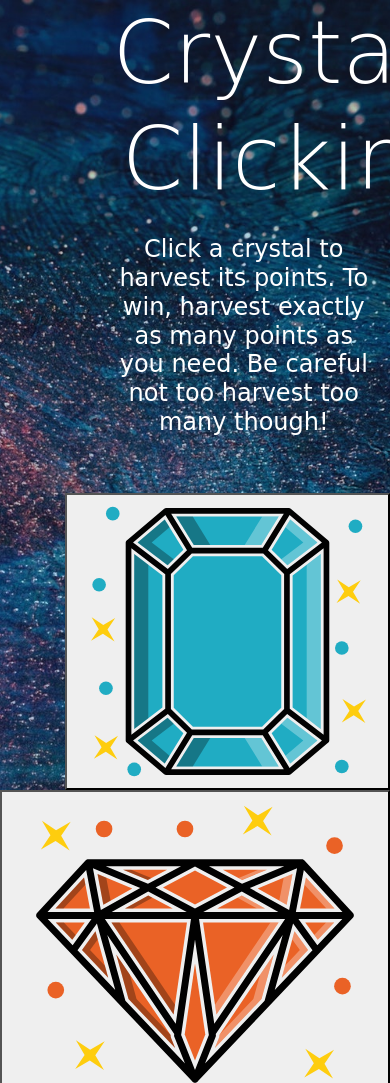
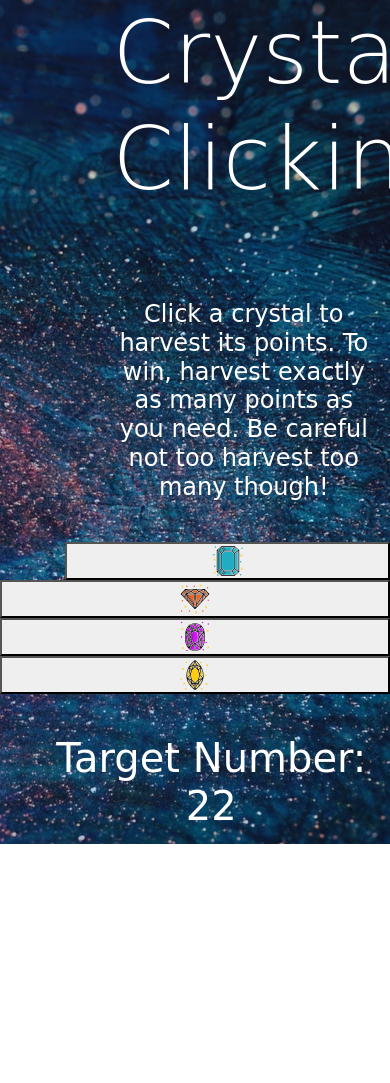
Before and after one commit to gggriffin/Unit-4-Game, a plain HTML site: page index.html in a window 390 px wide. Shown: the top 1083 px of the page. After the commit the page ends 1034 px from the top, so only its background shows below. Drawn offline with nearby package versions, Linux system fonts and the light colour scheme; a web font is replaced by a local one.

Commit message:
deleted console.logs, added media queries

```diff
--- a/assets/css/style.css
+++ b/assets/css/style.css
@@ -16,3 +16,20 @@ body, html {
     background-size: cover;
 
 }
+
+@media only screen and (max-width: 980px) {
+
+}
+@media only screen and (max-width: 768px) {
+
+}
+@media only screen and (max-width: 640px) {
+    #gem {
+        height: 2em;
+        width: 2em;
+    }
+    #title {
+        height:3em;
+        width: 3em;
+    }
+}
--- a/index.html
+++ b/index.html
@@ -18,41 +18,37 @@
 <body>
     <div class="background">
         <div class="container">
-            <div class="row">
+            <div class="row pb-1">
                 <div class="col-md-6 offset-3">
-                    <div class="display-2 text-center">Crystal Clickin</div>
+                    <div class="display-2 text-center" id="title">Crystal Clickin</div>
                 </div>
             </div>
             <br>
             <div class="row">
-                <h4 class="col-md-6 text-center offset-3">Click a crystal to harvest its points. To win, harvest exactly
+                <h4 class="col-md-6 text-center offset-3 py-2">Click a crystal to harvest its points. To win, harvest exactly
                     as many points as you need. Be careful not too harvest too many though!
                 </h4>
             </div>
             <br>
-            <br>
-            <div class="row">
+            <div class="row pb-3">
                 <button class="button col-md-2 text-center offset-2" id="firstCrystal">
-                    <img class="img-fluid" src="./assets/images/gem_blue.svg" alt="blue gem">
+                    <img class="img-fluid" src="./assets/images/gem_blue.svg" alt="blue gem" id="gem">
                 </button>
                 <button class="button col-md-2 text-center" id="secondCrystal">
-                    <img src="./assets/images/gem_orange.svg" alt="orange gem" class="img-fluid">
+                    <img src="./assets/images/gem_orange.svg" alt="orange gem" class="img-fluid" id="gem">
                 </button>
                 <button class="button col-md-2 text-center" id="thirdCrystal">
-                    <img src="./assets/images/gem_purple.svg" alt="purple gem" class="img-fluid">
+                    <img src="./assets/images/gem_purple.svg" alt="purple gem" class="img-fluid" id="gem">
                 </button>
                 <button class="button col-md-2 text-center" id="fourthCrystal">
-                    <img src="./assets/images/gem_yellow.svg" alt="yellow gem" class="img-fluid">
+                    <img src="./assets/images/gem_yellow.svg" alt="yellow gem" class="img-fluid" id="gem">
                 </button>
             </div>
-            <br>
-            <br>
             <br>
             <div class="row">
                 <h1 class="col-md-5 text-center offset-1" id="targetNumber">Target Number</h1>
                 <h1 class="col-md-5 text-center" id="userScore">User Score</h1>
             </div>
-            <br>
             <br>
             <br>
             <div class="row">
```
